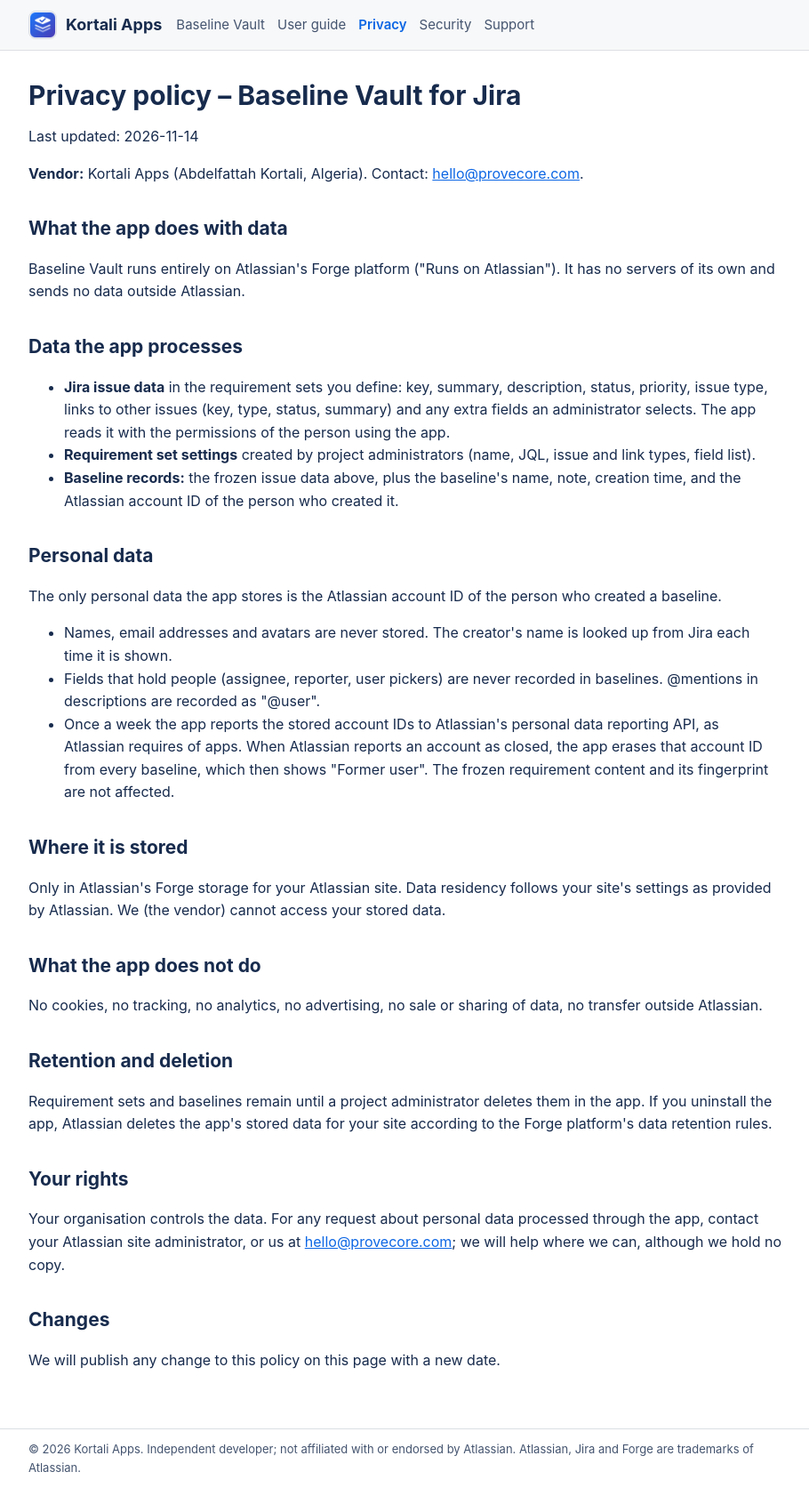
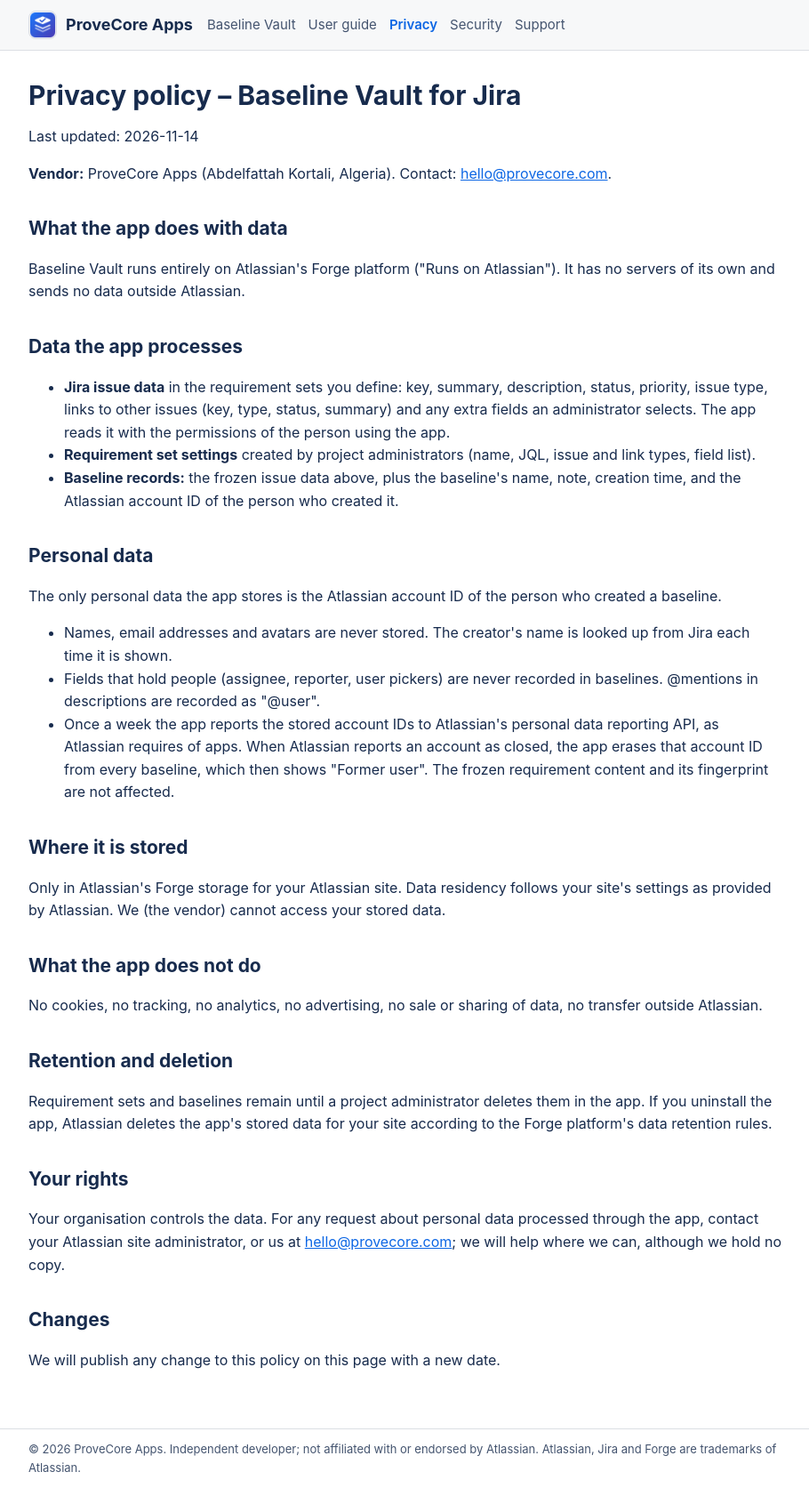
Before and after one commit to kortali-apps/kortali-apps.github.io, a plain HTML site: page baseline-vault/privacy.html in a window 1280 px wide. Shown: the whole page at 89% size, without its empty margins (184-1094 px from the left). Drawn offline with Linux system fonts and the light colour scheme.

Commit message:
Add files via upload

```diff
--- a/baseline-vault/privacy.html
+++ b/baseline-vault/privacy.html
@@ -21,12 +21,12 @@ th,td{border:1px solid var(--line);padding:8px 10px;text-align:left;vertical-ali
 footer{border-top:1px solid var(--line);color:var(--muted);font-size:13px}
 footer .bar{display:block}
 </style></head>
-<body><header><div class="bar"><a class="brand" href="../index.html"><img src="../assets/logo-144.png" alt="">Kortali Apps</a>
+<body><header><div class="bar"><a class="brand" href="../index.html"><img src="../assets/logo-144.png" alt="">ProveCore Apps</a>
 <nav><a href="../baseline-vault/">Baseline Vault</a><a href="../baseline-vault/docs.html">User guide</a><a href="../baseline-vault/privacy.html" class="on">Privacy</a><a href="../baseline-vault/security.html">Security</a><a href="../support.html">Support</a></nav></div></header>
 <main>
 <h1>Privacy policy – Baseline Vault for Jira</h1>
 <p>Last updated: 2026-11-14</p>
-<p><strong>Vendor:</strong> Kortali Apps (Abdelfattah Kortali, Algeria). Contact: <a href="mailto:hello@provecore.com">hello@provecore.com</a>.</p>
+<p><strong>Vendor:</strong> ProveCore Apps (Abdelfattah Kortali, Algeria). Contact: <a href="mailto:hello@provecore.com">hello@provecore.com</a>.</p>
 <h2>What the app does with data</h2>
 <p>Baseline Vault runs entirely on Atlassian&#39;s Forge platform (&quot;Runs on Atlassian&quot;). It has no servers of its own and
 sends no data outside Atlassian.</p>
@@ -66,6 +66,6 @@ your Atlassian site administrator, or us at <a href="mailto:hello@provecore.com"
 <p>We will publish any change to this policy on this page with a new date.</p>
 
 </main>
-<footer><div class="bar">© 2026 Kortali Apps. Independent developer; not affiliated with or endorsed by Atlassian.
+<footer><div class="bar">© 2026 ProveCore Apps. Independent developer; not affiliated with or endorsed by Atlassian.
 Atlassian, Jira and Forge are trademarks of Atlassian.</div></footer>
 </body></html>
```
Also changed, not shown: baseline-vault/docs.html (+2 -2 lines), baseline-vault/index.html (+2 -2 lines), baseline-vault/security.html (+2 -2 lines).
